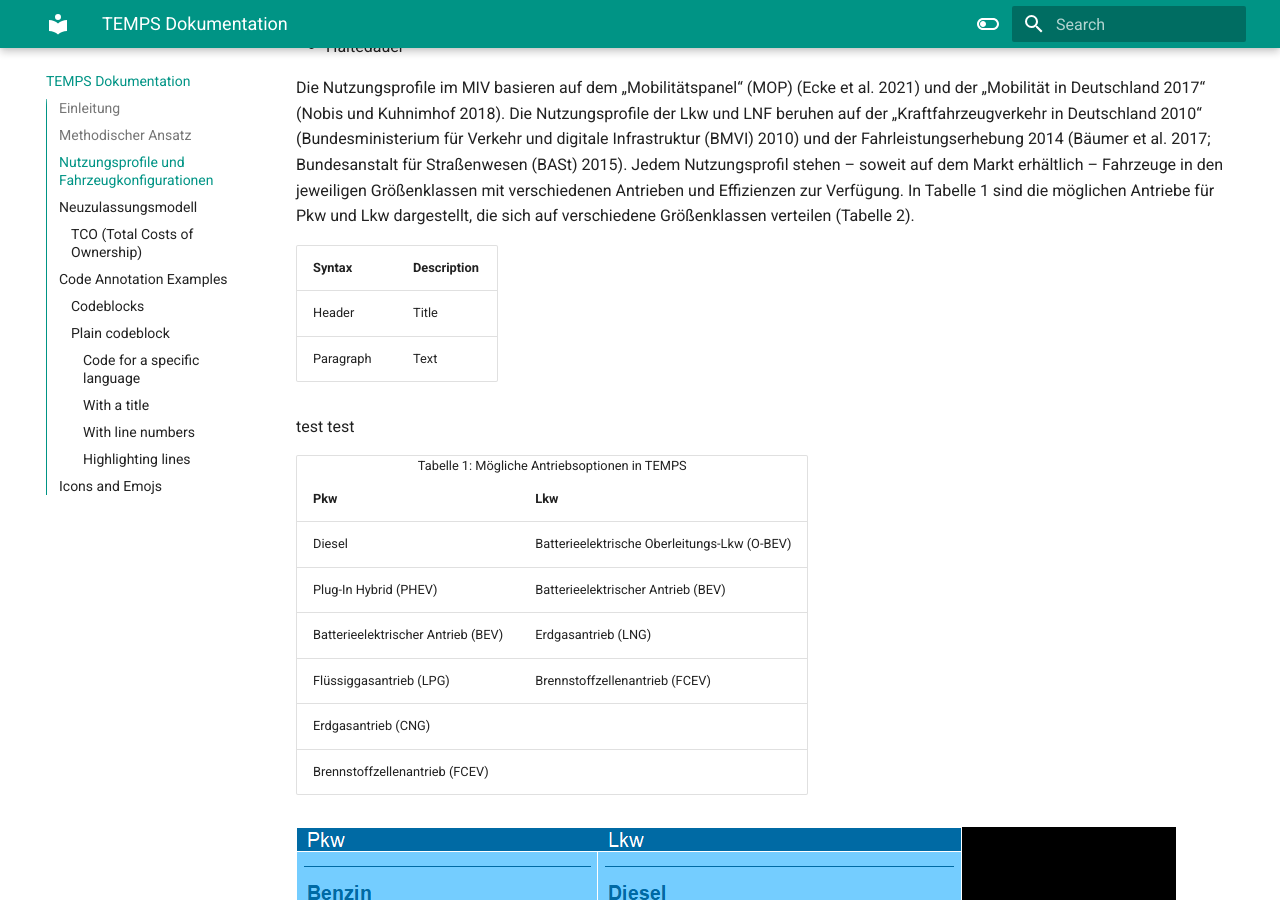
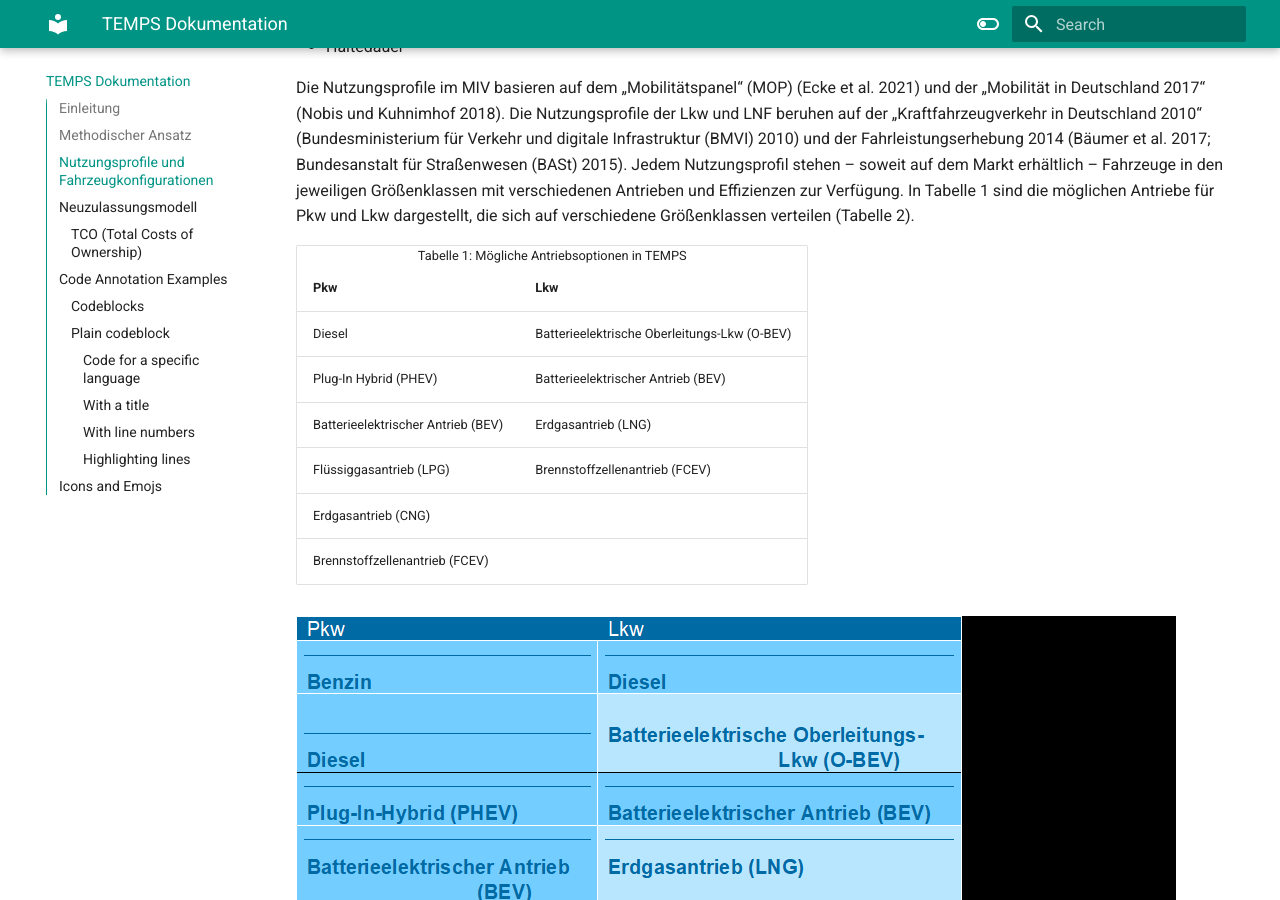
Before and after one commit to wolfgoerz/TEMPS_documentation, an MkDocs documentation site: the page built from docs/index.md, in a window 1280 px wide and 900 px high, scrolled down 1334 px. Built offline with MkDocs 1.6.1 and Material for MkDocs 9.7.7, drawn with Linux system fonts in a browser that asks for light colours.

Commit message:
Update index.md

```diff
--- a/docs/index.md
+++ b/docs/index.md
@@ -32,14 +32,8 @@ Jedes Nutzungsprofil wird durch fünf Merkmale charakterisiert:
 Die Nutzungsprofile im MIV basieren auf dem „Mobilitätspanel“ (MOP) (Ecke et al. 2021) und der „Mobilität in Deutschland 2017“ (Nobis und Kuhnimhof 2018). Die Nutzungsprofile der Lkw und LNF beruhen auf der „Kraftfahrzeugverkehr in Deutschland 2010“ (Bundesministerium für Verkehr und digitale Infrastruktur (BMVI) 2010) und der Fahrleistungserhebung 2014 (Bäumer et al. 2017; Bundesanstalt für Straßenwesen (BASt) 2015).
 Jedem Nutzungsprofil stehen – soweit auf dem Markt erhältlich – Fahrzeuge in den jeweiligen Größenklassen mit verschiedenen Antrieben und Effizienzen zur Verfügung. In Tabelle 1 sind die möglichen Antriebe für Pkw und Lkw dargestellt, die sich auf verschiedene Größenklassen verteilen (Tabelle 2).
 
-| Syntax | Description |
-| ----------- | ----------- |
-| Header | Title |
-| Paragraph | Text |
-
-test test
 <table>
-  <caption>Tabelle 1: Mögliche Antriebsoptionen in TEMPS</caption>
+  <caption align="left">Tabelle 1: Mögliche Antriebsoptionen in TEMPS</caption>
   <thead>
     <tr>
       <th>Pkw</th>
```
